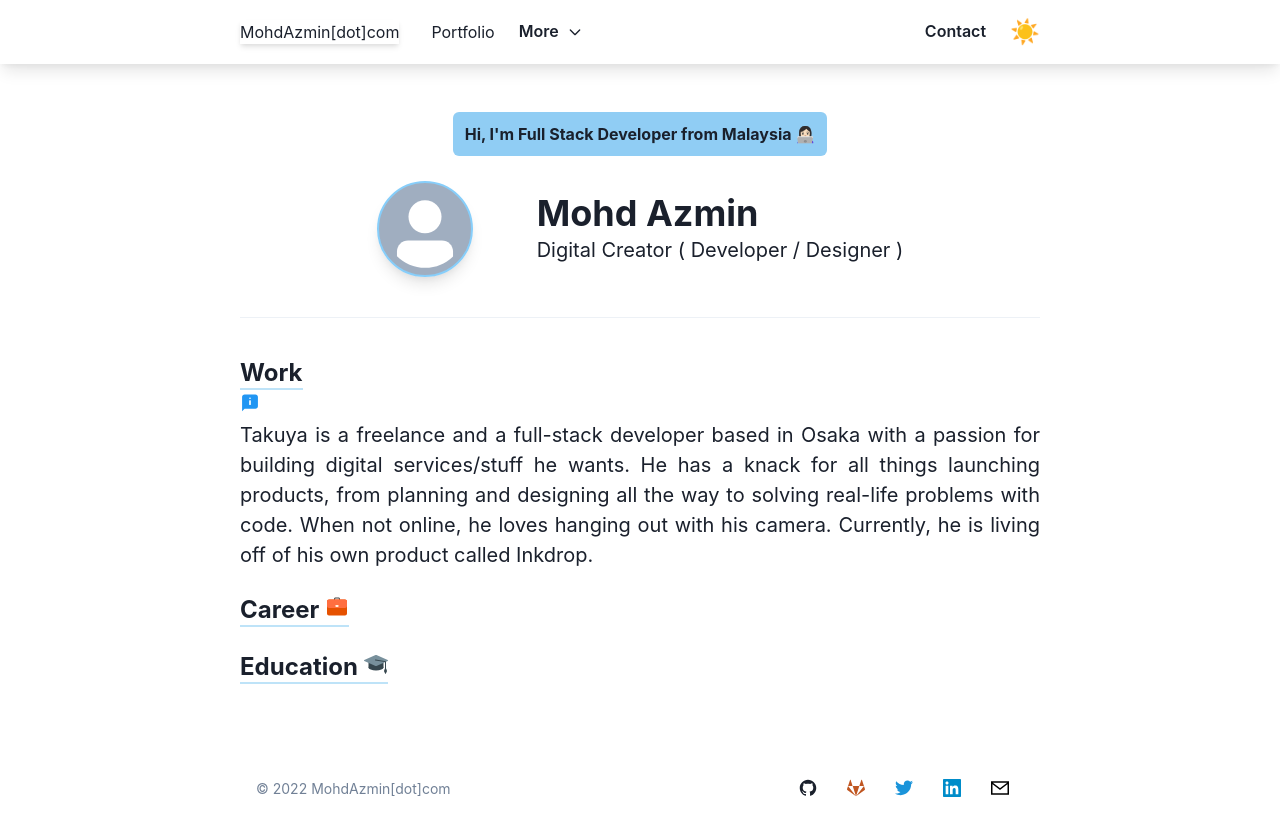
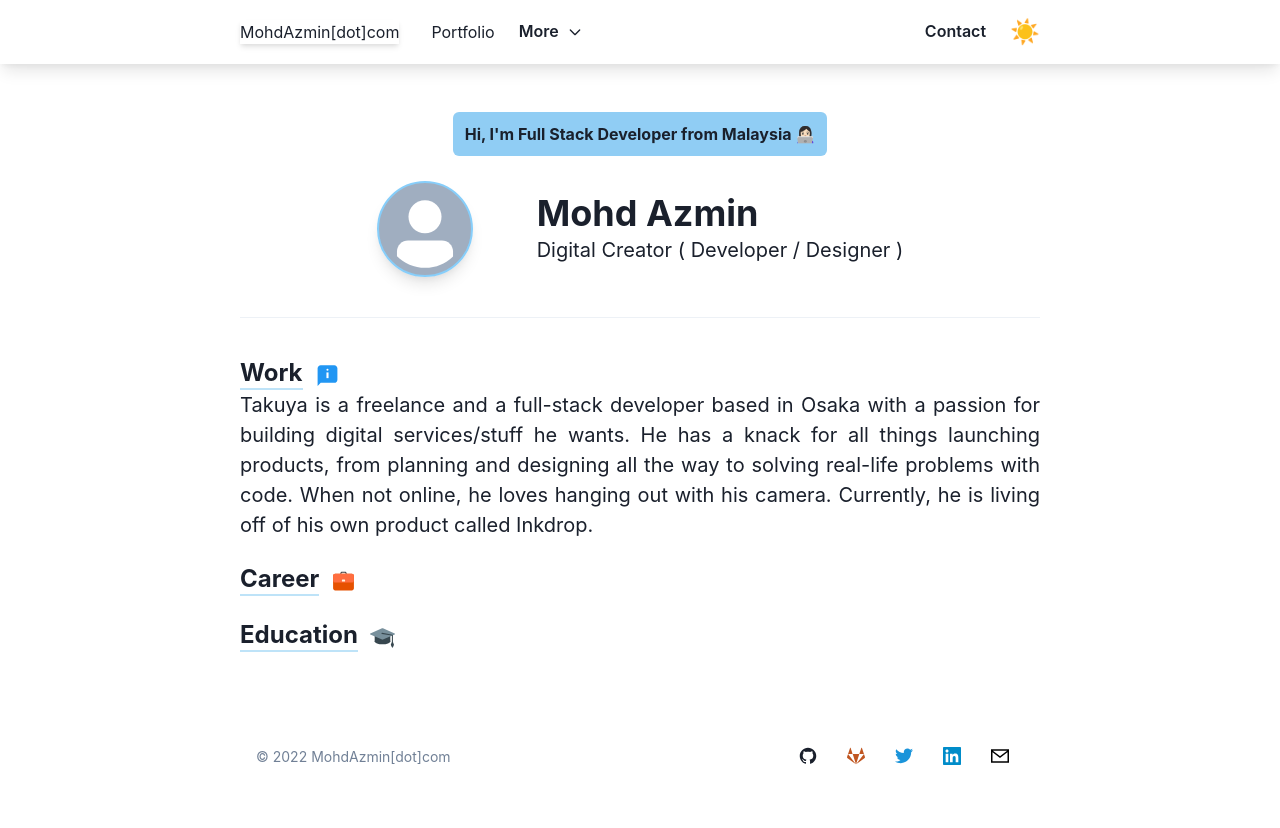
Before and after one commit to mazfreelance/portfolio, a Next.js app: page / in a window 1280 px wide. After the commit the page ends 800 px from the top, so only its background shows below. Built offline with nearby package versions, Linux system fonts and the light colour scheme.

Commit message:
add  page transition

```diff
--- a/components/pages/home.tsx
+++ b/components/pages/home.tsx
@@ -7,6 +7,7 @@ import {
     Icon,
     Skeleton,
     Spacer,
+    Stack,
     Text
 } from "@chakra-ui/react"
 import { MotionBox, MotionFlex } from "components/animations/motion"
@@ -93,6 +94,8 @@ const Home: React.FC = (props) => {
                 <Section
                     delay={0.1}
                     textAlign="left">
+                    <Heading>
+                        <Flex alignItems={'center'}>
                             <Header
                                 underlineColor={'red'}
                                 underlineHeight={'2px'}
@@ -100,7 +103,12 @@ const Home: React.FC = (props) => {
                                 size={'2xl'}
                                 mt={0} mb={0}>
                                 Work
-                    </Header> <Icon as={FcAbout}/>
+                            </Header>
+                            <Stack pl={3}>
+                                <Box as={FcAbout} size={25}></Box>
+                            </Stack>
+                        </Flex>
+                    </Heading>
                     <Text
                         textAlign={'justify'}>
                         Takuya is a freelance and a full-stack developer based in Osaka with a passion for building digital services/stuff he wants. He has a knack for all things launching products, from planning and designing all the way to solving real-life problems with code. When not online, he loves hanging out with his camera. Currently, he is living off of his own product called Inkdrop.
@@ -109,26 +117,40 @@ const Home: React.FC = (props) => {
                 <Section
                     delay={0.2}
                     textAlign="left">
+                    <Heading>
+                        <Flex alignItems={'center'}>
                             <Header
                                 underlineColor={'red'}
                                 underlineHeight={'2px'}
                                 textAlign={'left'}
                                 size={'2xl'}
                                 mt={0} mb={0}>
-                        Career <Icon as={FcBriefcase} />
+                                Career
                             </Header>
+                            <Stack pl={3}>
+                                <Box as={FcBriefcase} size={25}></Box>
+                            </Stack>
+                        </Flex>
+                    </Heading>
                 </Section>
                 <Section
                     delay={0.3}
                     textAlign="left">
+                    <Heading>
+                        <Flex alignItems={'center'}>
                             <Header
                                 underlineColor={'red'}
                                 underlineHeight={'2px'}
                                 textAlign={'left'}
                                 size={'2xl'}
                                 mt={0} mb={0}>
-                        Education <Icon as={FcGraduationCap}/>
+                                Education
                             </Header>
+                            <Stack pl={3}>
+                                <Box as={FcGraduationCap} size={25}></Box>
+                            </Stack>
+                        </Flex>
+                    </Heading>
                 </Section>
             </MotionBox>
         </Flex>
--- a/tsconfig.json
+++ b/tsconfig.json
@@ -18,7 +18,7 @@
       "*": ["/*"],
       "components/*": ["components/*"],
       "lib/*": ["lib/*"],
-      "data/*": ["data/*"],
+      "utils/*": ["utils/*"],
       "pages/*": ["pages/*"],
       "config/*": ["config/*"],
       "interfaces/*": ["interfaces/*"],
--- a/utils/career.ts
+++ b/utils/career.ts
@@ -1,6 +1,6 @@
-import { Career } from "../interfaces"
+import { CareerProps } from "../interfaces"
 
-export const career: Career[] = [
+export const career: CareerProps[] = [
     {
         title: 'Ionnex Sdn Bhd',
         alt: 'Inx image',
--- a/utils/education.ts
+++ b/utils/education.ts
@@ -1,6 +1,6 @@
-import { Education } from "../interfaces";
+import { EducationProps } from "../interfaces";
 
-export const eduction: Education[] = [
+export const eduction: EducationProps[] = [
     {
         title: 'Universiti Teknologi MARA',
         alt: 'UiTM image',
```
Also changed, not shown: components/animations/page-transition.tsx (added, +31 -0 lines), interfaces/index.ts (+7 -3 lines), utils/skills.ts (+9 -2 lines). Lines whose indentation alone changed are shown as unchanged.
